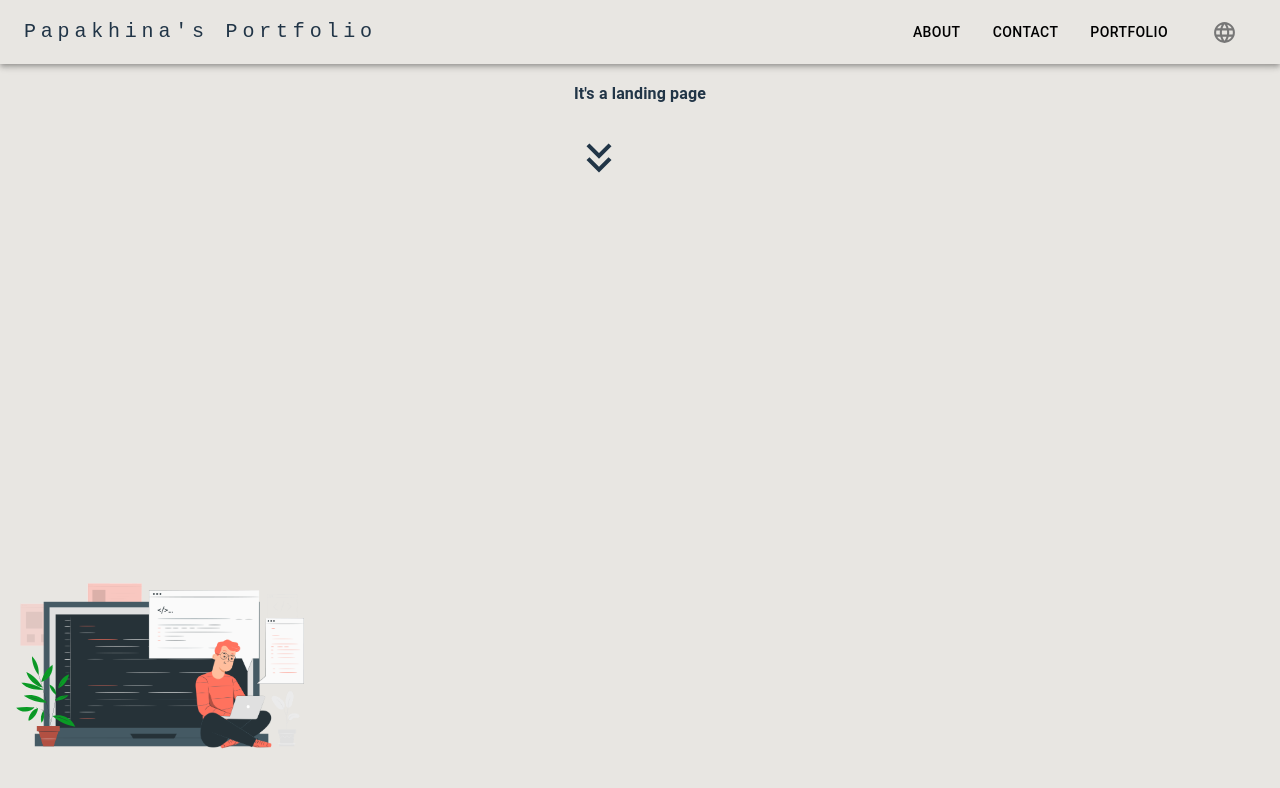
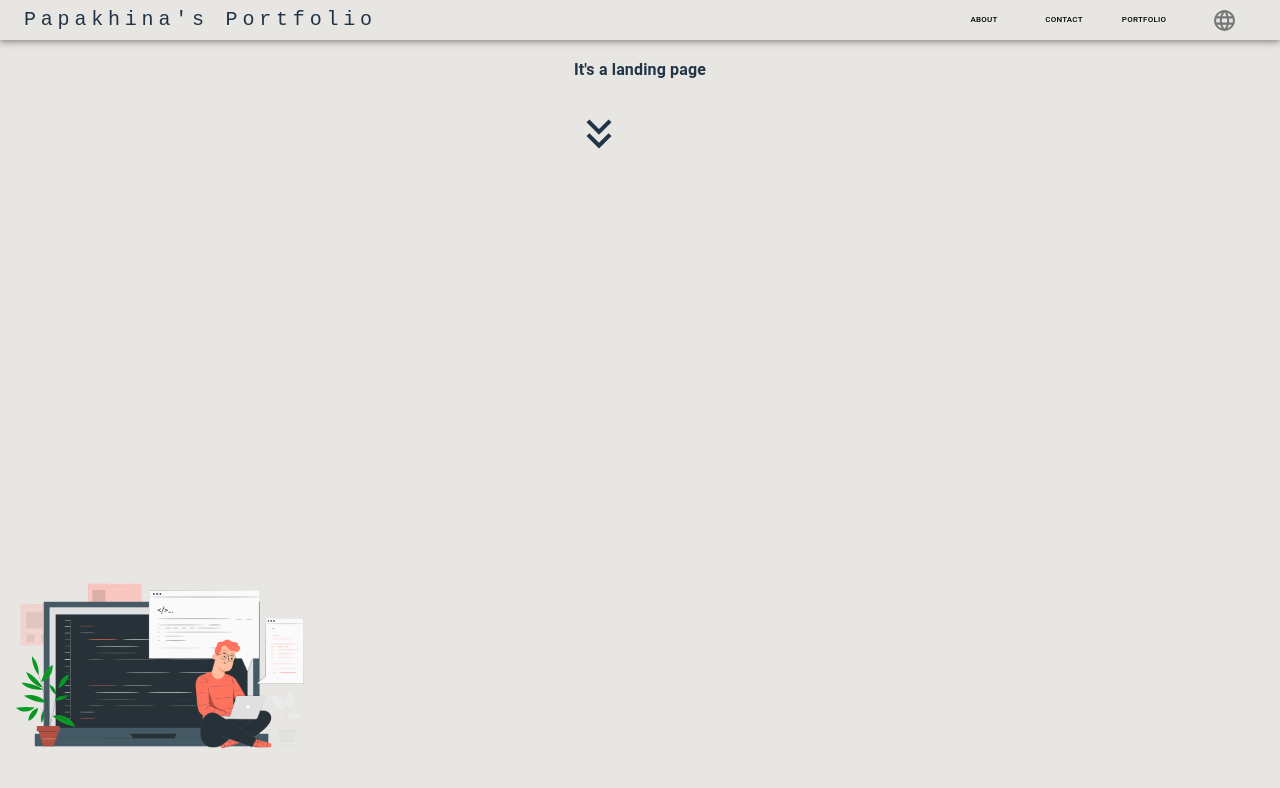
Before and after one commit to PapakhinaIrina/My_portfolio_app, a React (Create React App) app in the folder my_portfolio_app/: page / in a window 1280 px wide. Shown: the top 788 px of the page. Built offline with nearby package versions, Linux system fonts and the light colour scheme.

Commit message:
fixed Header style

```diff
--- a/my_portfolio_app/src/widgets/Header/Header.js
+++ b/my_portfolio_app/src/widgets/Header/Header.js
@@ -8,16 +8,17 @@ import { useTranslation } from 'react-i18next';
 
 const textHeader = "Papakhina's Portfolio"
 export const Header = () => {
-  const {isMobile, isTablet, isDesktop} = useMatchMedia();
+  const { isDesktop } = useMatchMedia();
   const { t } = useTranslation();
   return (
     <AppBar
     position="static"
     color="transparent"
     sx={{
-      height: headerHeight,
-      minWidth: isMobile ? '390px' : null || isTablet ? '767px' : null || isDesktop ? '1820px' : null,
-      maxWidth: isMobile ? '766px' : null || isTablet ? '1199px' : null || isDesktop ? '3000px' : null,
+      height: isDesktop ? headerHeight : '40px',
+      maxWidth: '100vw',
+      minWidth: '100%',
+      justifyContent: 'center'
     }}>
       <Container maxWidth="xl">
         <Toolbar disableGutters
@@ -34,7 +35,7 @@ export const Header = () => {
               mr: 2,
               display: { xs: "none", md: "flex" },
               fontFamily: "monospace",
-              fontWeight: isMobile ? 200 : null || isTablet ? 500 : null || isDesktop ?  700 : null,
+              fontWeight: isDesktop ? '300px' : '180px',
               letterSpacing: ".3rem",
               color: "inherit",
               textDecoration: "none",
@@ -44,14 +45,14 @@ export const Header = () => {
           <Box
             sx={{
               display: "flex",
-              gap: 2
+              gap: 2,
             }}>
               <Button
                 variant="text"
                 href="/about"
                 sx={{
                   color: "black",
-                  fontSize: isMobile ? 10 : null || isTablet ? 20 : null || isDesktop ?  70 : null,
+                  fontSize: isDesktop ? 20 : 8,
                 }}>
                   {t("about")}
               </Button>
@@ -60,8 +61,7 @@ export const Header = () => {
                 href="/contact"
                 sx={{
                   color: "black",
-                  fontSize: isMobile ? 10 : null || isTablet ? 20 : null || isDesktop ?  70 : null,
-
+                  fontSize: isDesktop ? 20 : 8,
                 }}>
                   {t("contact")}
               </Button>
@@ -70,8 +70,8 @@ export const Header = () => {
                 href="/portfolio"
                 sx={{
                   color: "black",
-                  fontSize: isMobile ? 10 : null || isTablet ? 20 : null || isDesktop ?  70 : null,
-                }}>
+                  fontSize: isDesktop ? 20 : 8,
+                  }}>
                   {t("portfolio")}
               </Button>
               <Box
```
